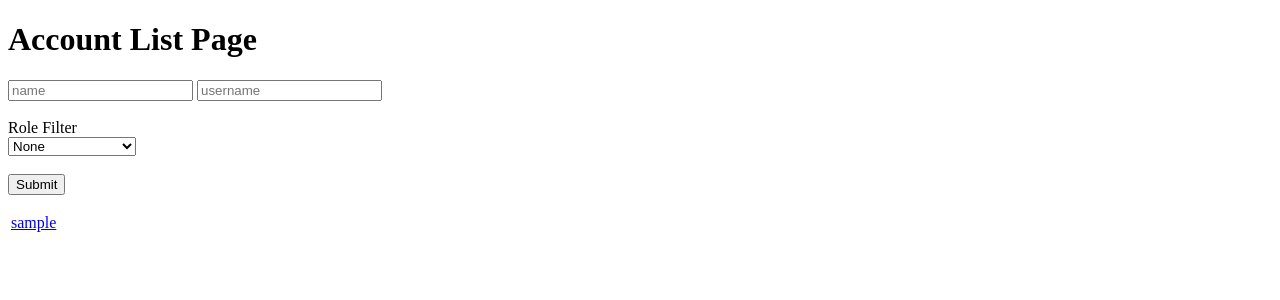
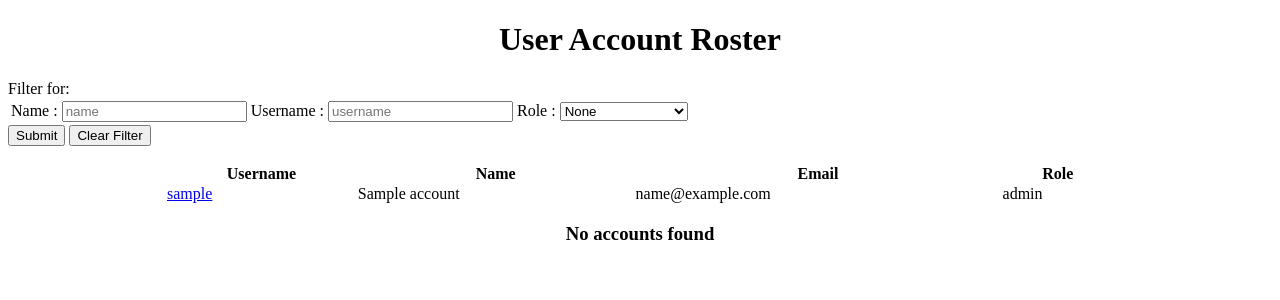
Before and after one commit to ademar-gamero/TA-Web-Application, a Django app: template templates/account_list.html in a window 1280 px wide. Shown: the top 300 px of the page. Run offline with Django 3.2, Linux system fonts and the light colour scheme; tables that the repository leaves empty hold one stand-in row (values such as "Sample post"); the template is opened without the code that fills it: values that come from a table or form of the project are taken from there, most other values are stand-ins (such as "Sample title", 1, 10 or a date in 2020).

Commit message:
working on account_list

```diff
--- a/templates/account_list.html
+++ b/templates/account_list.html
@@ -6,34 +6,59 @@
     <title>Account List</title>
 </head>
 <body>
-<h1>Account List Page</h1>
-
+<h1 align="center">User Account Roster</h1>
+		Filter for:
 		<form action="/Home/accountList/" method="post">
 		    {% csrf_token %}
-      <input type="text" name="name" placeholder = "name">
-      <input type="text" name="username" placeholder = "username"></br></br>
-      <label for="roles">Role Filter</label></br>
+		    <table>
+		    <tr>
+		    <td>Name : <input type="text" name="name" placeholder = "name"></td>
+		    <td>Username : <input type="text" name="username" placeholder = "username"></td>
+		    <td><label for="roles">Role : </label>
 		    <select name="roles" id="roles">
 				<option value="">None</option>
 				<option value="Admin">Admin</option>
 				<option value="Instructor">Instructor</option>
 				<option value = "Teacher-Assistant">Teacher Assistant</option>
-      </select>
-      <br></br>
+			</select></td>
+			</tr>
+			</table>
 			<input type="submit" value="Submit">
+			<input type="submit" value="Clear Filter">
     </form>
-  <div>
-
-    {%if not accountlist %}
-      <p> no accounts found </p>
+	<br>
+	<div align="center">
+		<table style="width:75%; border-collapse: collapse;">
+			<tr>
+				<th>Username</th>
+				<th>Name</th>
+				<th>Email</th>
+				<th>Role</th>
+				{% if isAdmin %}
+					<th>Phone Number</th>
+					<th>Address</th>
+					<th>Edit Info</th>
+					<th>Delete User</th>
 				{% endif %}
-    <table>
-    {% for account in accountlist %}
+			</tr>
+			{% for account in account_list %}
 				<tr>
-          <td><p><a href = "{% url 'accountDetails' pk=account.pk %}">{{ account }}</a></td>
+					<td><a href = "{% url 'accountDetails' pk=account.pk %}">{{account.username}}</a></td>
+					<td>{{account.name}}</td>
+					<td>{{account.email}}</td>
+					<td>{{account.role}}</td>
+					{% if isAdmin %}
+						<td>{{account.phone_number}}</td>
+						<td>{{account.address}}</td>
+						<td><a href = "{% url 'editAccount' pk=account.pk %}">edit {{account.username}}</a></td>
+						<td><a href = "{% url 'deleteAccount' pk=account.pk %}">delete {{account.username}}</a></td>
+					{% endif %}
 				</tr>
 			{% endfor %}
 		</table>
+        {% if not accountList %}
+            <h3>No accounts found</h3>
+        {% endif %}
 	</div>
 </body>
 </html>
```
Lines whose indentation alone changed are shown as unchanged.
